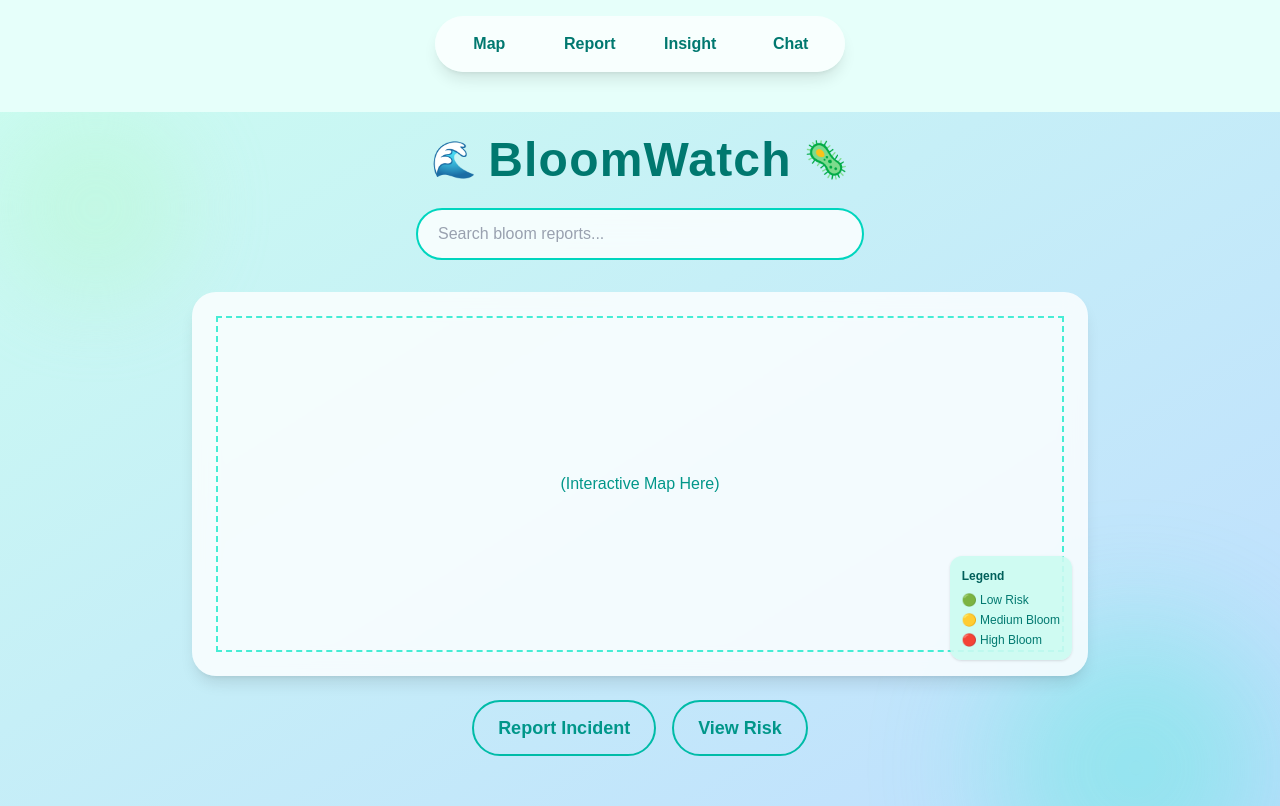
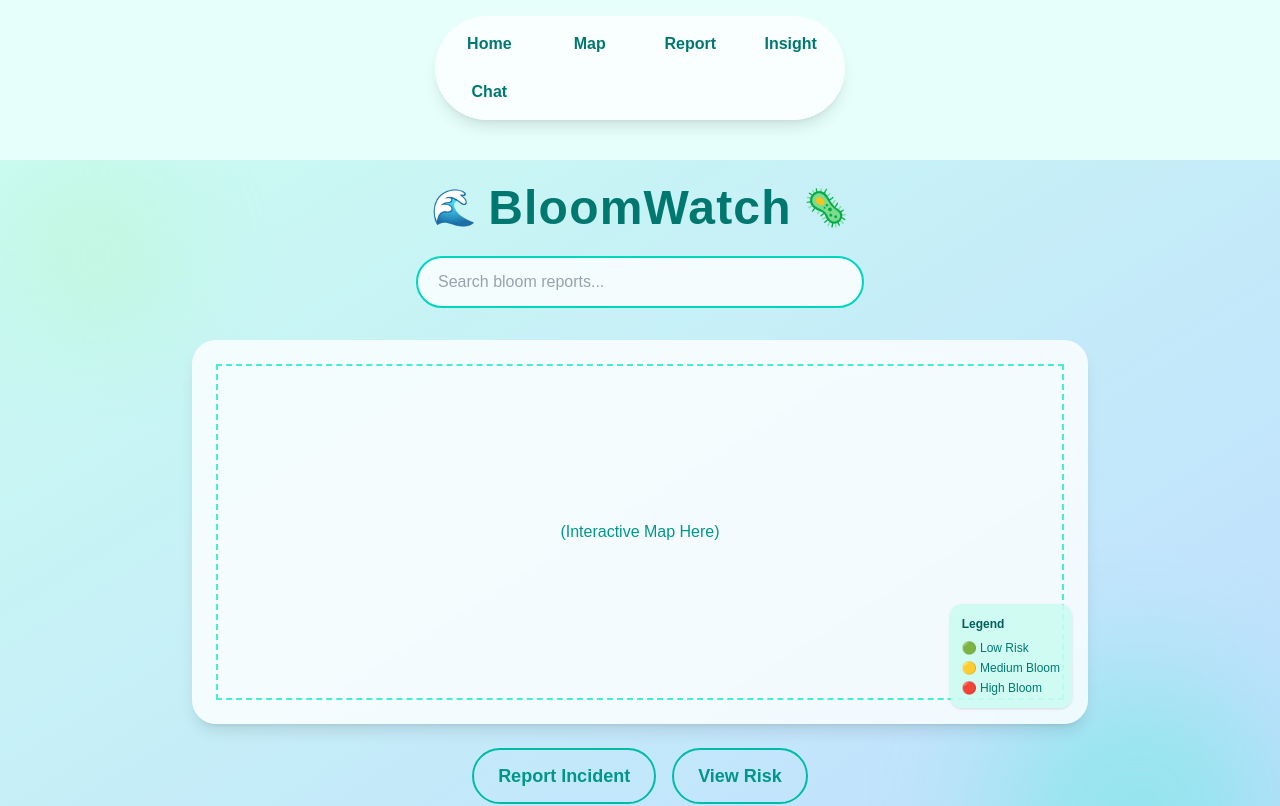
Before and after one commit to VanshikaTurkar/bloom-watch-lahacks, a Next.js app: page / in a window 1280 px wide. Shown: the top 806 px of the page. Built offline with nearby package versions, Linux system fonts and the light colour scheme.

Commit message:
Included Home tab in Navbar

```diff
--- a/src/app/components/Navbar.js
+++ b/src/app/components/Navbar.js
@@ -17,6 +17,9 @@ export default function Navbar() {
         <Tabs defaultValue={defaultValue} className="w-full mb-6 z-10">
           <TabsList className="grid grid-cols-4 gap-2 bg-white/70 backdrop-blur-sm rounded-full p-2 shadow-lg">
             <TabsTrigger value="map" className="text-center">
+              <Link href="/">Home</Link>
+            </TabsTrigger>
+            <TabsTrigger value="map" className="text-center">
               <Link href="/map">Map</Link>
             </TabsTrigger>
             <TabsTrigger value="report" className="text-center">
```
Also changed, not shown: package.json (+4 -3 lines), 1 other file (tests, documents, lock files or other folders).
